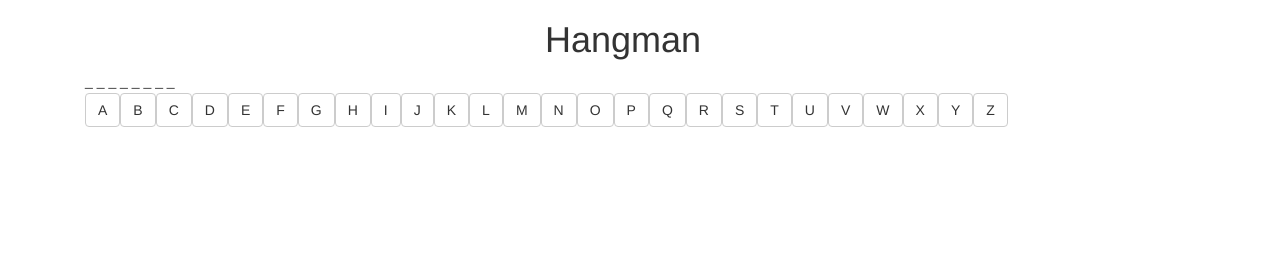
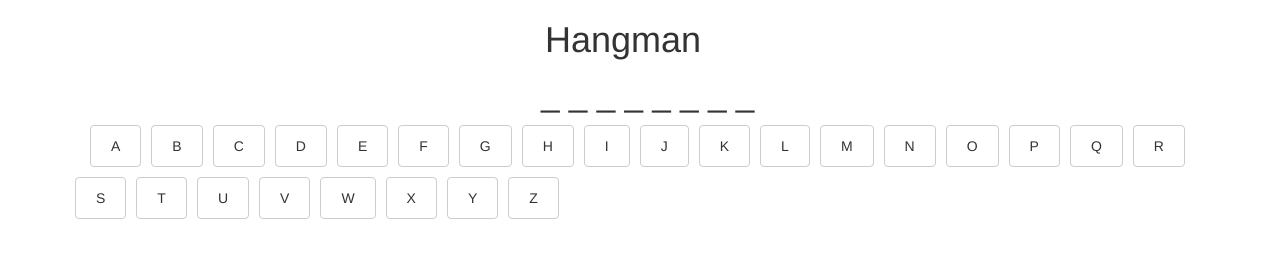
Before and after one commit to maxdeviant/hangman, a plain HTML site: page index.html in a window 1280 px wide. Both pictures are taken after a click on the element "Start". Drawn offline with nearby package versions, Linux system fonts and the light colour scheme.

Commit message:
Working on positioning of buttons.

```diff
--- a/css/hangman.css
+++ b/css/hangman.css
@@ -1,16 +1,23 @@
 #start {
     display: default;
-    margin-left: 45%;
+    margin-left: 44.5%;
 }
 
 #letterbank {
     display: none;
 }
 
+#letterbank > button {
+    margin: 5px;
+    padding: 10px 20px 10px 20px;
+}
+
 #word {
     display: none;
+    margin-left: 40%;
 }
 
 div.word {
     display: inline;
+    font-size: 25pt;
 }
```
Also changed, not shown: hangman.js (+9 -2 lines).
